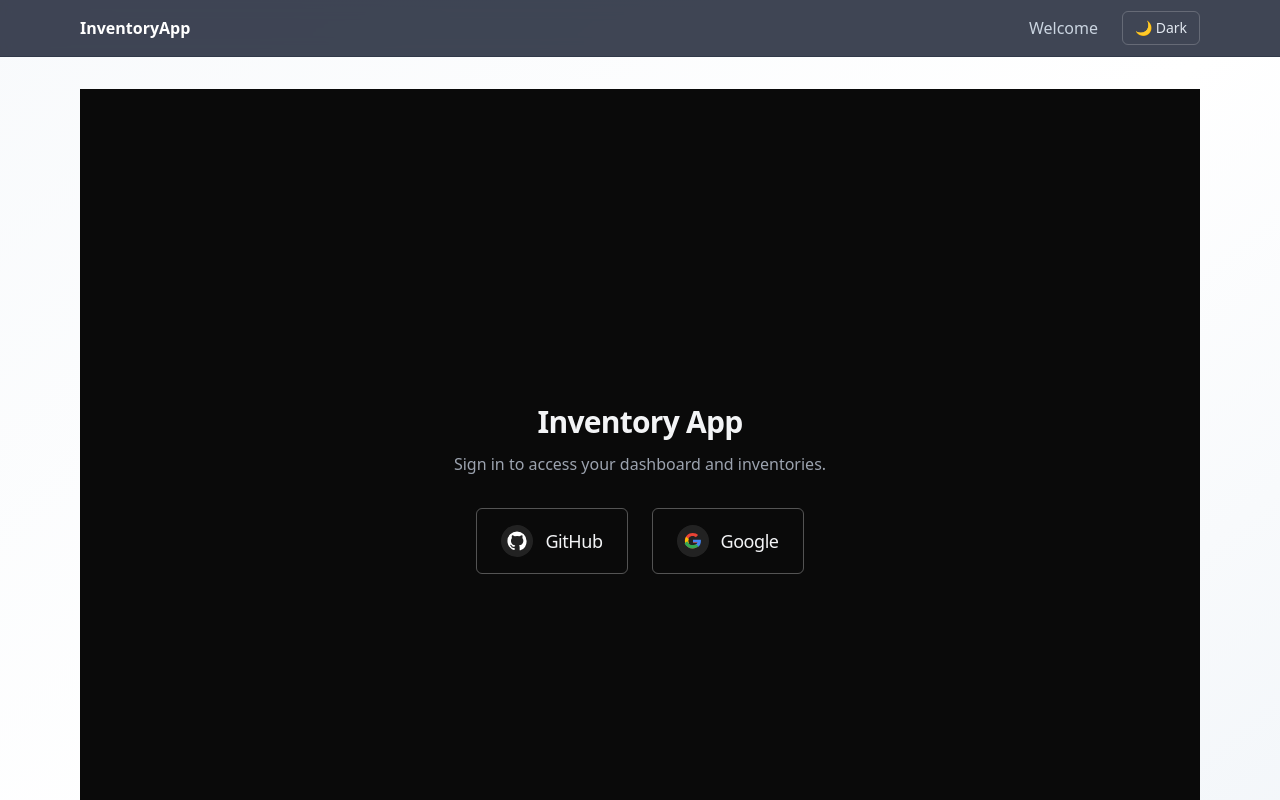
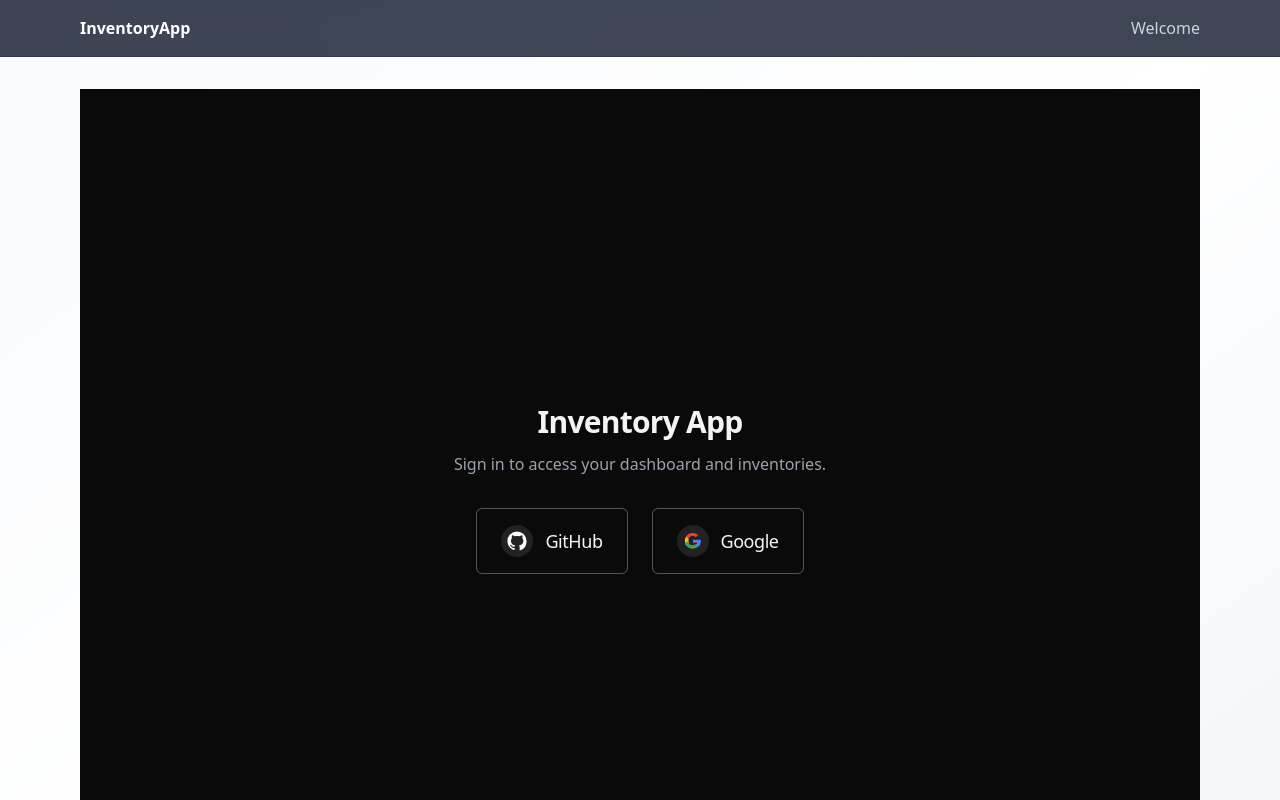
Before and after one commit to bazanadriana/InventoryApp, a React (Vite) app in the folder apps/frontend/: page / in a window 1280 px wide. Shown: the top 800 px of the page. Built offline with nearby package versions, Linux system fonts and the light colour scheme; no server answers.

Commit message:
feat(ui): add theme toggle, switch Tailwind to class dark mode, prevent white flash

```diff
--- a/apps/frontend/src/components/layout/TopNav.tsx
+++ b/apps/frontend/src/components/layout/TopNav.tsx
@@ -1,32 +1,23 @@
 import { Link, useLocation } from 'react-router-dom';
 import { useAuth } from '../../hooks/useAuth';
-import { useTheme } from '../../hooks/useTheme';
 
 export default function TopNav() {
   const { isAuthed } = useAuth();
   const { pathname } = useLocation();
-  const { theme, toggle } = useTheme();
 
   const onHome = pathname === '/';
   const onDashboard = pathname.startsWith('/dashboard');
   const onAdmin = pathname.startsWith('/admin');
 
-  const itemBase =
-    'text-slate-200 hover:text-white transition';
-  const pillBtn =
-    'rounded-md border border-white/20 px-3 py-1.5 text-sm text-white hover:bg-white/10';
-  const toggleBtn =
-    'ml-2 inline-flex items-center gap-1 rounded-md border border-white/20 px-3 py-1.5 text-sm text-slate-200 hover:bg-white/10';
+  const itemBase = 'text-slate-200 hover:text-white transition';
+  const pillBtn = 'rounded-md border border-white/20 px-3 py-1.5 text-sm text-white hover:bg-white/10';
 
   return (
     <header className="sticky top-0 z-40 border-b border-slate-800/40 bg-slate-900/80 backdrop-blur">
       <div className="mx-auto flex h-14 max-w-6xl items-center justify-between px-4">
-        <Link to="/" className="text-white font-semibold">
-          InventoryApp
-        </Link>
+        <Link to="/" className="text-white font-semibold">InventoryApp</Link>
 
         <nav className="flex items-center gap-4">
-          <div className="flex items-center gap-4">
           {/* Home page: hide Home/Logout, show neutral word */}
           {onHome ? (
             <span className="text-slate-300 select-none">Welcome</span>
@@ -80,17 +71,6 @@ export default function TopNav() {
               )}
             </>
           )}
-          </div>
-
-          {/* Theme toggle (always visible) */}
-          <button
-            onClick={toggle}
-            aria-label="Toggle theme"
-            className={toggleBtn}
-            title={theme === 'dark' ? 'Switch to light mode' : 'Switch to dark mode'}
-          >
-            {theme === 'dark' ? '☀️ Light' : '🌙 Dark'}
-          </button>
         </nav>
       </div>
     </header>
--- a/apps/frontend/src/hooks/useTheme.ts
+++ b/apps/frontend/src/hooks/useTheme.ts
@@ -1,23 +1,7 @@
-import { useEffect, useState } from 'react';
-
 export function useTheme() {
-  const get = () =>
-    typeof document !== 'undefined' &&
-    document.documentElement.classList.contains('dark')
-      ? 'dark'
-      : 'light';
-
-  const [theme, setTheme] = useState<'dark' | 'light'>(get);
-
-  const set = (t: 'dark' | 'light') => {
-    localStorage.setItem('theme', t);
-    document.documentElement.classList.toggle('dark', t === 'dark');
-    setTheme(t);
-  };
-
-  const toggle = () => set(theme === 'dark' ? 'light' : 'dark');
-
-  useEffect(() => { set(get()); }, []);
-
-  return { theme, set, toggle };
-}
+    const set = (t: 'dark'|'light') => {
+      localStorage.setItem('theme', t);
+      document.documentElement.classList.toggle('dark', t === 'dark');
+    };
+    return { set };
+  }
```
Lines whose indentation alone changed are shown as unchanged.
